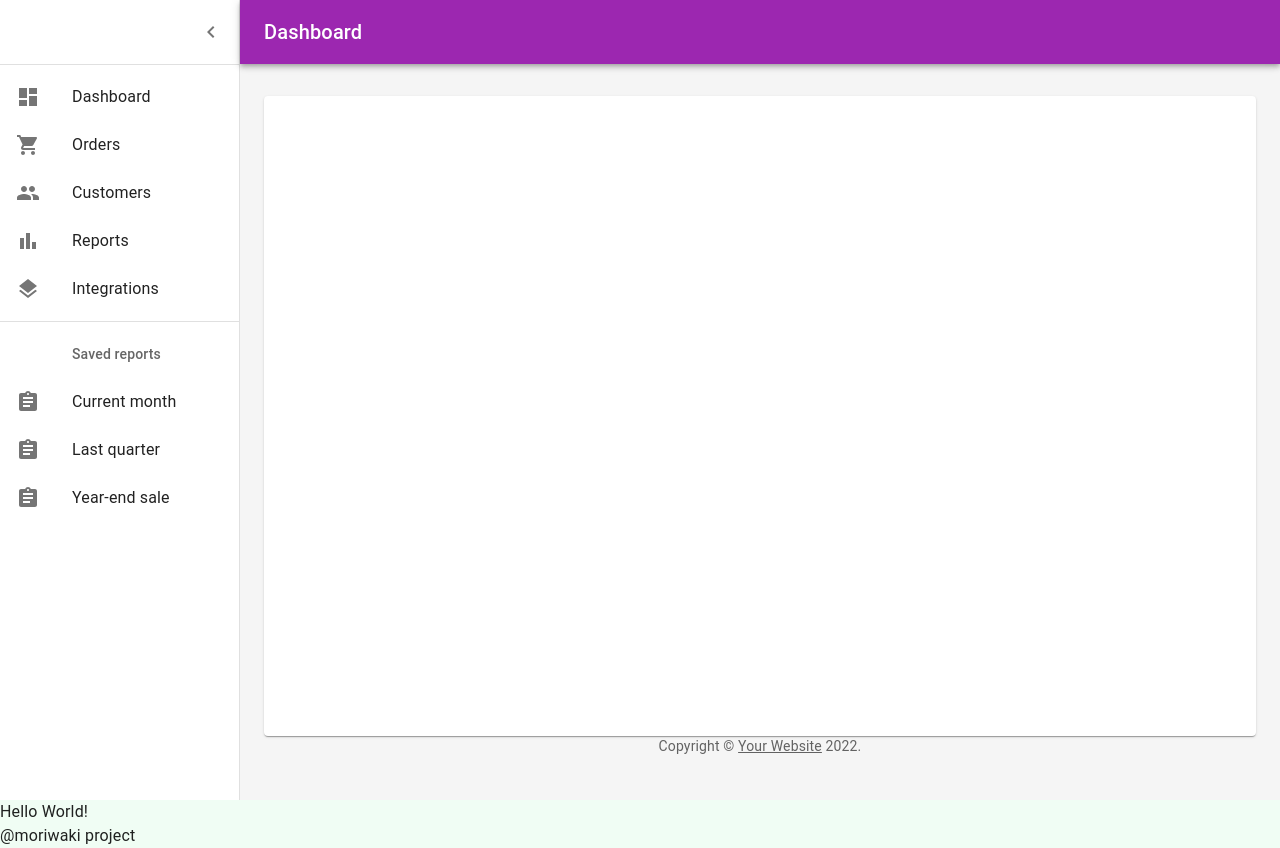
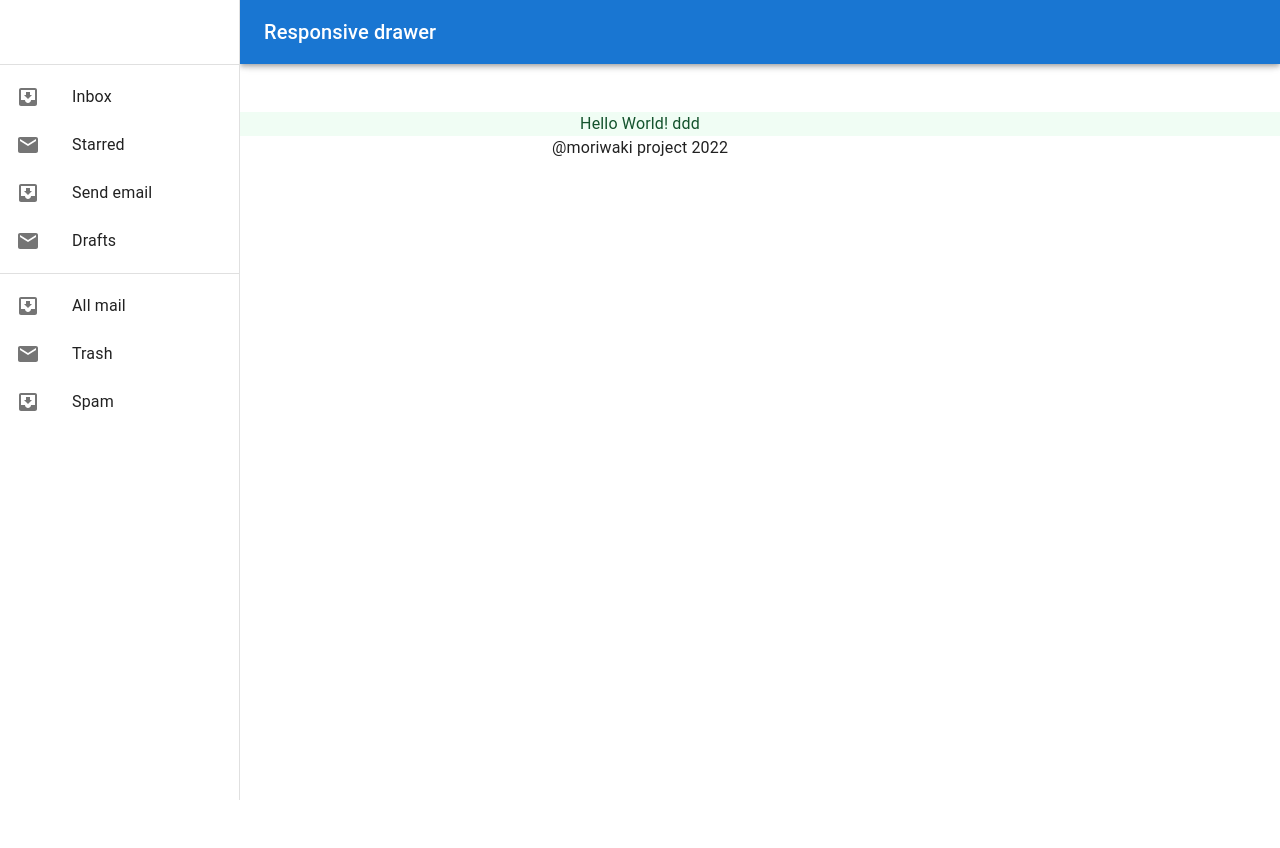
Before and after one commit to moriwakihikari/go-next, a Next.js app in the folder frontend/: page /main_page in a window 1280 px wide. After the commit the page ends 800 px from the top, so only its background shows below. Built offline with nearby package versions, Linux system fonts and the light colour scheme.

Commit message:
レイアウト修正

```diff
--- /dev/null
+++ b/frontend/components/Footer.tsx
@@ -0,0 +1,3 @@
+import { memo } from 'react'
+
+export const Footer = memo(() => <footer className='text-center'>@moriwaki project 2022</footer>)
--- a/frontend/components/Layout.tsx
+++ b/frontend/components/Layout.tsx
@@ -1,203 +1,150 @@
 import * as React from 'react';
-import { styled, createTheme, ThemeProvider } from '@mui/material/styles';
+import AppBar from '@mui/material/AppBar';
+import Box from '@mui/material/Box';
 import CssBaseline from '@mui/material/CssBaseline';
-import MuiDrawer from '@mui/material/Drawer';
-import Box from '@mui/material/Box';
-import MuiAppBar, { AppBarProps as MuiAppBarProps } from '@mui/material/AppBar';
+import Divider from '@mui/material/Divider';
+import Drawer from '@mui/material/Drawer';
+import IconButton from '@mui/material/IconButton';
+import InboxIcon from '@mui/icons-material/MoveToInbox';
+import List from '@mui/material/List';
+import ListItem from '@mui/material/ListItem';
+import ListItemButton from '@mui/material/ListItemButton';
+import ListItemIcon from '@mui/material/ListItemIcon';
+import ListItemText from '@mui/material/ListItemText';
+import MailIcon from '@mui/icons-material/Mail';
+import MenuIcon from '@mui/icons-material/Menu';
 import Toolbar from '@mui/material/Toolbar';
-import List from '@mui/material/List';
 import Typography from '@mui/material/Typography';
-import Divider from '@mui/material/Divider';
-import IconButton from '@mui/material/IconButton';
-import Badge from '@mui/material/Badge';
-import Container from '@mui/material/Container';
-import Grid from '@mui/material/Grid';
-import Paper from '@mui/material/Paper';
-import Link from '@mui/material/Link';
-import MenuIcon from '@mui/icons-material/Menu';
-import ChevronLeftIcon from '@mui/icons-material/ChevronLeft';
-import NotificationsIcon from '@mui/icons-material/Notifications';
-import { mainListItems, secondaryListItems } from './MUI/ListItems';
-import Deposits from './MUI/Deposits';
-import Orders from './MUI/Orders';
 import Head from "next/head";
 import { ReactNode } from 'react'
+import { Footer } from './Footer';
 
-type Props = {
+
+const drawerWidth = 240;
+
+interface Props {
     children: ReactNode;
     title: string;
+
+  /**
+   * Injected by the documentation to work in an iframe.
+   * You won't need it on your project.
+   */
+  window?: () => Window;
 }
 
-function Copyright() {
-  return (
-    <Typography variant="body2" color="text.secondary" align="center">
-      {'Copyright © '}
-      <Link color="inherit" href="https://mui.com/">
-        Your Website
-      </Link>{' '}
-      {new Date().getFullYear()}
-      {'.'}
-    </Typography>
-  );
-}
+export default function Layout2({children, title = "Default title"}: Props) {
+  const [mobileOpen, setMobileOpen] = React.useState(false);
 
-const drawerWidth: number = 240;
+  const handleDrawerToggle = () => {
+    setMobileOpen(!mobileOpen);
+  };
 
-interface AppBarProps extends MuiAppBarProps {
-  open?: boolean;
-}
-
-const AppBar = styled(MuiAppBar, {
-})<AppBarProps>(({ theme, open }) => ({
-  zIndex: theme.zIndex.drawer + 1,
-  transition: theme.transitions.create(['width', 'margin'], {
-    easing: theme.transitions.easing.sharp,
-    duration: theme.transitions.duration.leavingScreen,
-  }),
-  ...(open && {
-    marginLeft: drawerWidth,
-    width: `calc(100% - ${drawerWidth}px)`,
-    transition: theme.transitions.create(['width', 'margin'], {
-      easing: theme.transitions.easing.sharp,
-      duration: theme.transitions.duration.enteringScreen,
-    }),
-  }),
-}));
-
-const Drawer = styled(MuiDrawer, )(
-  ({ theme, open }) => ({
-    '& .MuiDrawer-paper': {
-      position: 'relative',
-      whiteSpace: 'nowrap',
-      width: drawerWidth,
-      transition: theme.transitions.create('width', {
-        easing: theme.transitions.easing.sharp,
-        duration: theme.transitions.duration.enteringScreen,
-      }),
-      boxSizing: 'border-box',
-      ...(!open && {
-        overflowX: 'hidden',
-        transition: theme.transitions.create('width', {
-          easing: theme.transitions.easing.sharp,
-          duration: theme.transitions.duration.leavingScreen,
-        }),
-        width: theme.spacing(7),
-        [theme.breakpoints.up('sm')]: {
-          width: theme.spacing(9),
-        },
-      }),
-    },
-  }),
+  const drawer = (
+    <div>
+      <Toolbar />
+      <Divider />
+      <List>
+        {['Inbox', 'Starred', 'Send email', 'Drafts'].map((text, index) => (
+          <ListItem key={text} disablePadding>
+            <ListItemButton>
+              <ListItemIcon>
+                {index % 2 === 0 ? <InboxIcon /> : <MailIcon />}
+              </ListItemIcon>
+              <ListItemText primary={text} />
+            </ListItemButton>
+          </ListItem>
+        ))}
+      </List>
+      <Divider />
+      <List>
+        {['All mail', 'Trash', 'Spam'].map((text, index) => (
+          <ListItem key={text} disablePadding>
+            <ListItemButton>
+              <ListItemIcon>
+                {index % 2 === 0 ? <InboxIcon /> : <MailIcon />}
+              </ListItemIcon>
+              <ListItemText primary={text} />
+            </ListItemButton>
+          </ListItem>
+        ))}
+      </List>
+    </div>
   );
 
-const mdTheme = createTheme();
-
-function DashboardContent() {
-  const [open, setOpen] = React.useState(true);
-  const toggleDrawer = () => {
-    setOpen(!open);
-  };
 
   return (
-    <ThemeProvider theme={mdTheme}>
+    <>
+    <Head>
+    <title>{title}</title>
+    </Head>
+
     <Box sx={{ display: 'flex' }}>
       <CssBaseline />
-        <AppBar position="absolute" color="secondary" open={open}>
-          <Toolbar
+      <AppBar
+        position="fixed"
         sx={{
-              pr: '24px', // keep right padding when drawer closed
+          width: { sm: `calc(100% - ${drawerWidth}px)` },
+          ml: { sm: `${drawerWidth}px` },
         }}
       >
+        <Toolbar>
           <IconButton
-              edge="start"
             color="inherit"
             aria-label="open drawer"
-              onClick={toggleDrawer}
-              sx={{
-                marginRight: '36px',
-                ...(open && { display: 'none' }),
-              }}
+            edge="start"
+            onClick={handleDrawerToggle}
+            sx={{ mr: 2, display: { sm: 'none' } }}
           >
             <MenuIcon />
           </IconButton>
-            <Typography
-              component="h1"
-              variant="h6"
-              color="inherit"
-              noWrap
-              sx={{ flexGrow: 1 }}
-            >
-              Dashboard
+          <Typography variant="h6" noWrap component="div">
+            Responsive drawer
           </Typography>
         </Toolbar>
       </AppBar>
-        <Drawer variant="permanent" open={open}>
-          <Toolbar
+      <Box
+        component="nav"
+        sx={{ width: { sm: drawerWidth }, flexShrink: { sm: 0 } }}
+        aria-label="mailbox folders"
+      >
+        {/* The implementation can be swapped with js to avoid SEO duplication of links. */}
+        <Drawer
+          variant="temporary"
+          open={mobileOpen}
+          onClose={handleDrawerToggle}
+          ModalProps={{
+            keepMounted: true, // Better open performance on mobile.
+          }}
           sx={{
-              display: 'flex',
-              alignItems: 'center',
-              justifyContent: 'flex-end',
-              px: [1],
+            display: { xs: 'block', sm: 'none' },
+            '& .MuiDrawer-paper': { boxSizing: 'border-box', width: drawerWidth },
           }}
         >
-            <IconButton onClick={toggleDrawer}>
-              <ChevronLeftIcon />
-            </IconButton>
-          </Toolbar>
-          <Divider />
-          <List component="nav">
-            {mainListItems}
-            <Divider sx={{ my: 1 }} />
-            {secondaryListItems}
-          </List>
+          {drawer}
         </Drawer>
+        <Drawer
+          variant="permanent"
+          sx={{
+            display: { xs: 'none', sm: 'block' },
+            '& .MuiDrawer-paper': { boxSizing: 'border-box', width: drawerWidth },
+          }}
+          open
+        >
+          {drawer}
+        </Drawer>
+      </Box>
       <Box
         component="main"
-          sx={{
-            backgroundColor: (theme) =>
-              theme.palette.mode === 'light'
-                ? theme.palette.grey[100]
-                : theme.palette.grey[900],
-            flexGrow: 1,
-            height: '100vh',
-            overflow: 'auto',
-          }}
+        sx={{ flexGrow: 1, p: 3, width: { sm: `calc(100% - ${drawerWidth}px)` } }}
       >
         <Toolbar />
-          <Container maxWidth="xl" sx={{ mt: 4, mb: 4 }}>
-               {/* Chart */}
-               <Grid item xs={12} md={8} lg={9}>
-                <Paper
-                  sx={{
-                    p: 2,
-                    display: 'flex',
-                    flexDirection: 'column',
-                    height: 640,
-                  }}
-                >
-                </Paper>
-            </Grid>
-            <Copyright />
-          </Container>
       </Box>
     </Box>
-    </ThemeProvider>
-  );
-}
-
-export default function Dashboard({ children, title = "Default title" }: Props) {
-    return (
-      <div className="bg-green-50">
-        <Head>
-          <title>{title}</title>
-        </Head>
-        <DashboardContent />
     <main className="">
         {children}
     </main>
-        <footer className="">
-          @moriwaki project
-        </footer>
-      </div>
+    <Footer />
+    </>
   );
 }
--- a/frontend/components/MUI/ListItems.tsx
+++ /dev/null
@@ -1,72 +0,0 @@
-import * as React from 'react';
-import ListItemButton from '@mui/material/ListItemButton';
-import ListItemIcon from '@mui/material/ListItemIcon';
-import ListItemText from '@mui/material/ListItemText';
-import ListSubheader from '@mui/material/ListSubheader';
-import DashboardIcon from '@mui/icons-material/Dashboard';
-import ShoppingCartIcon from '@mui/icons-material/ShoppingCart';
-import PeopleIcon from '@mui/icons-material/People';
-import BarChartIcon from '@mui/icons-material/BarChart';
-import LayersIcon from '@mui/icons-material/Layers';
-import AssignmentIcon from '@mui/icons-material/Assignment';
-
-export const mainListItems = (
-  <React.Fragment>
-    <ListItemButton>
-      <ListItemIcon>
-        <DashboardIcon />
-      </ListItemIcon>
-      <ListItemText primary="Dashboard" />
-    </ListItemButton>
-    <ListItemButton>
-      <ListItemIcon>
-        <ShoppingCartIcon />
-      </ListItemIcon>
-      <ListItemText primary="Orders" />
-    </ListItemButton>
-    <ListItemButton>
-      <ListItemIcon>
-        <PeopleIcon />
-      </ListItemIcon>
-      <ListItemText primary="Customers" />
-    </ListItemButton>
-    <ListItemButton>
-      <ListItemIcon>
-        <BarChartIcon />
-      </ListItemIcon>
-      <ListItemText primary="Reports" />
-    </ListItemButton>
-    <ListItemButton>
-      <ListItemIcon>
-        <LayersIcon />
-      </ListItemIcon>
-      <ListItemText primary="Integrations" />
-    </ListItemButton>
-  </React.Fragment>
-);
-
-export const secondaryListItems = (
-  <React.Fragment>
-    <ListSubheader component="div" inset>
-      Saved reports
-    </ListSubheader>
-    <ListItemButton>
-      <ListItemIcon>
-        <AssignmentIcon />
-      </ListItemIcon>
-      <ListItemText primary="Current month" />
-    </ListItemButton>
-    <ListItemButton>
-      <ListItemIcon>
-        <AssignmentIcon />
-      </ListItemIcon>
-      <ListItemText primary="Last quarter" />
-    </ListItemButton>
-    <ListItemButton>
-      <ListItemIcon>
-        <AssignmentIcon />
-      </ListItemIcon>
-      <ListItemText primary="Year-end sale" />
-    </ListItemButton>
-  </React.Fragment>
-);
--- a/frontend/components/MUI/Title.tsx
+++ /dev/null
@@ -1,14 +0,0 @@
-import * as React from 'react';
-import Typography from '@mui/material/Typography';
-
-interface TitleProps {
-  children?: React.ReactNode;
-}
-
-export default function Title(props: TitleProps) {
-  return (
-    <Typography component="h2" variant="h6" color="primary" gutterBottom>
-      {props.children}
-    </Typography>
-  );
-}
--- a/frontend/pages/main_page.tsx
+++ b/frontend/pages/main_page.tsx
@@ -3,9 +3,14 @@ import Layout from "../components/Layout"
 
 export default function MainPage() {
     return (
-        <Layout title = "Main page">
-            <div className="text-green-900"></div>
-            Hello World!
-        </Layout>
+        <>
+            <Layout title="main_page">
+                <div className="text-green-900 bg-green-50 text-center">
+                Hello World!
+                ddd
+                </div>
+            </Layout>
+        </>
+
     )
 }
```
Also changed, not shown: frontend/components/MUI/Deposits.tsx (deleted, +0 -27 lines), frontend/components/MUI/Orders.tsx (deleted, +0 -93 lines), frontend/pages/index.tsx (+8 -3 lines). Lines whose indentation alone changed are shown as unchanged.
